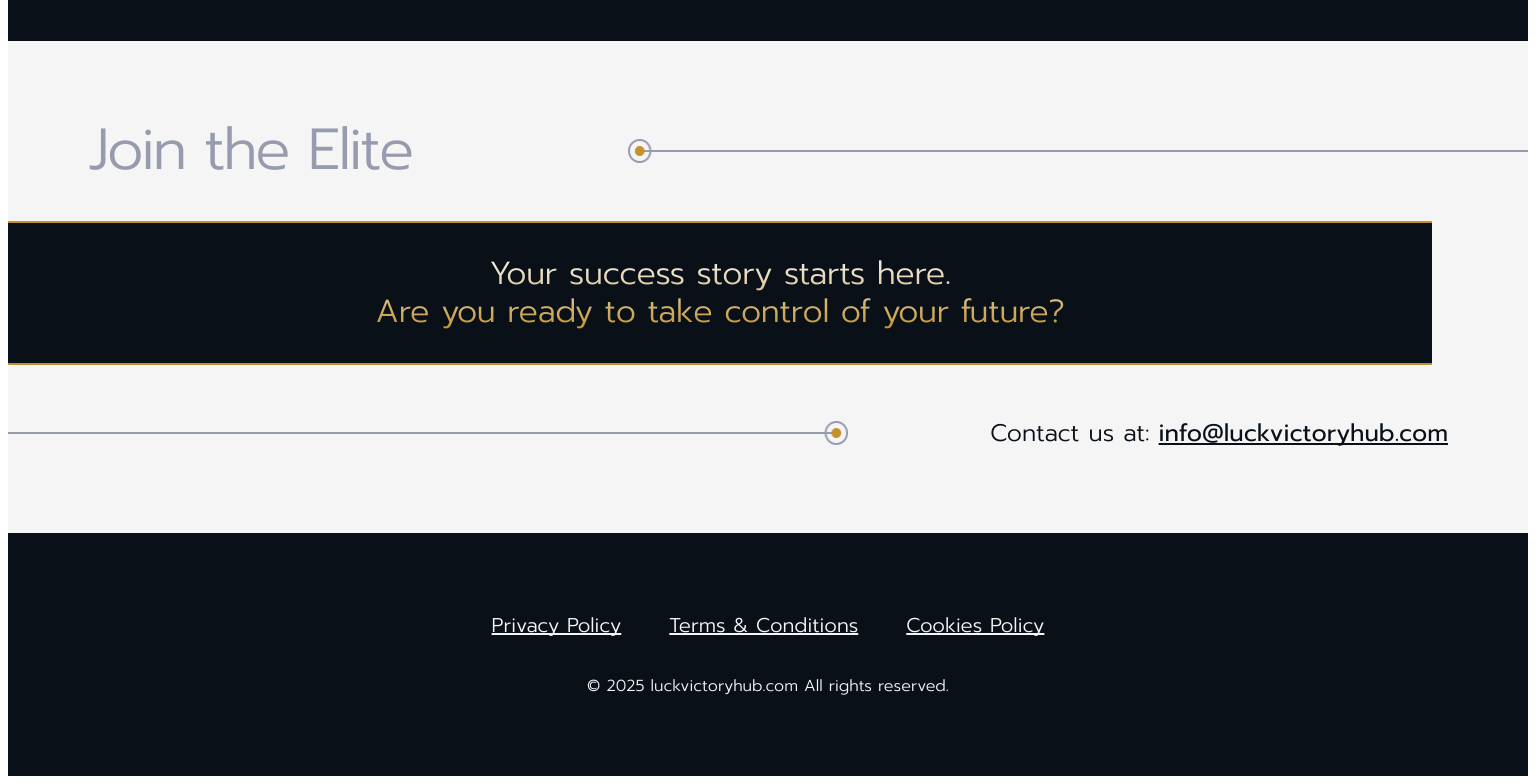
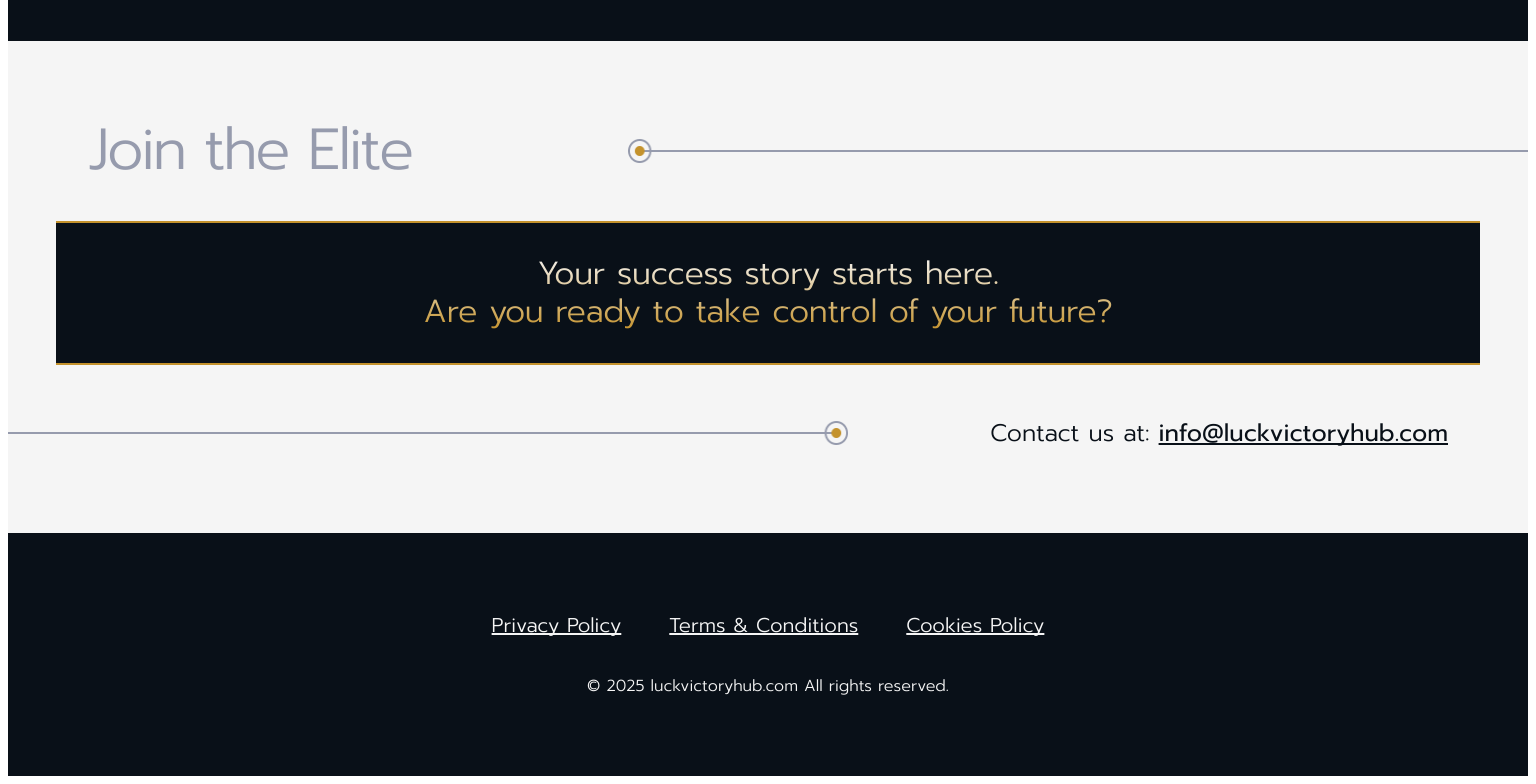
Before and after one commit to Kateryna-Katya/luck-victory, a website built with Vite: page src/index.html in a window 1536 px wide. Shown: the part 7167-7951 px from the top of the page. Built offline with nearby package versions, Linux system fonts and the light colour scheme.

Commit message:
fix container

```diff
--- a/src/css/main.css
+++ b/src/css/main.css
@@ -823,9 +823,12 @@ margin-bottom: 16px;
   border-bottom: 2px solid #c4922c;
 border-top: 2px solid #c4922c;
 padding: 32px 10px;
-max-width: 374px;
+width: 343px;
 max-height: 216px;
-top:140px;left:0;
+top:140px;
+left:50%;
+transform: translateX(-50%);
+
 }
 .elite-text{
   font-family: "Prompt", sans-serif;
@@ -879,7 +882,8 @@ color: #091018;
  min-width: 1264px;
   max-height: 216px;
   top:180px;
-  left:0;
+  left:50%;
+  transform: translateX(-50%);
   }
   .elite-text{
   max-width: 704px;
```
